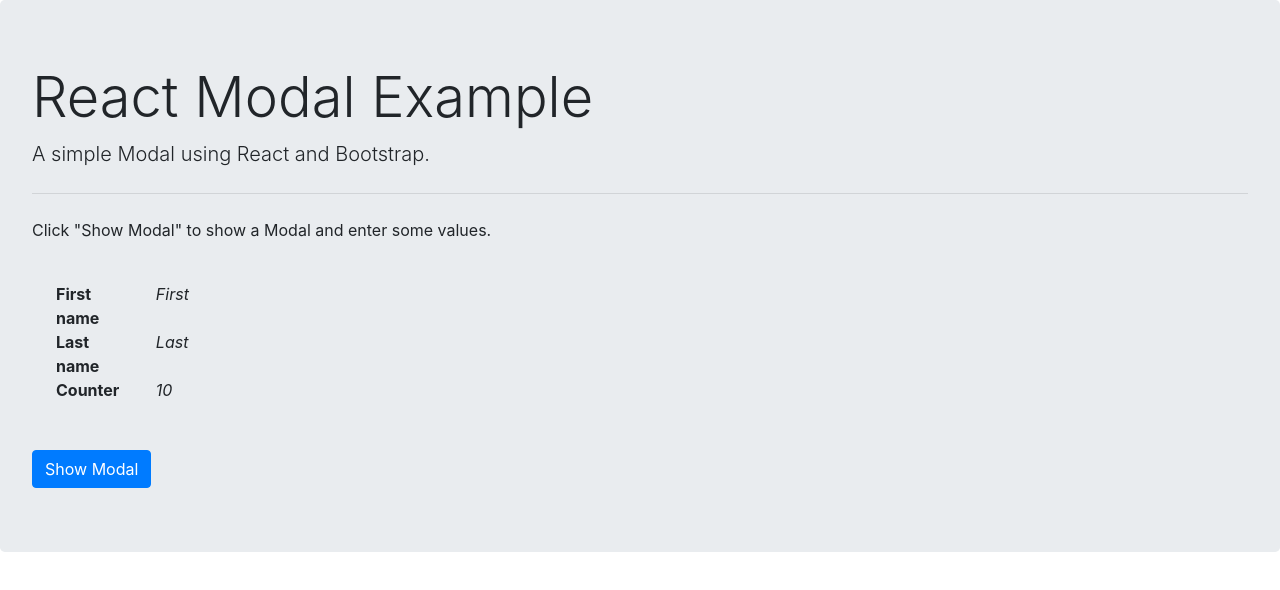
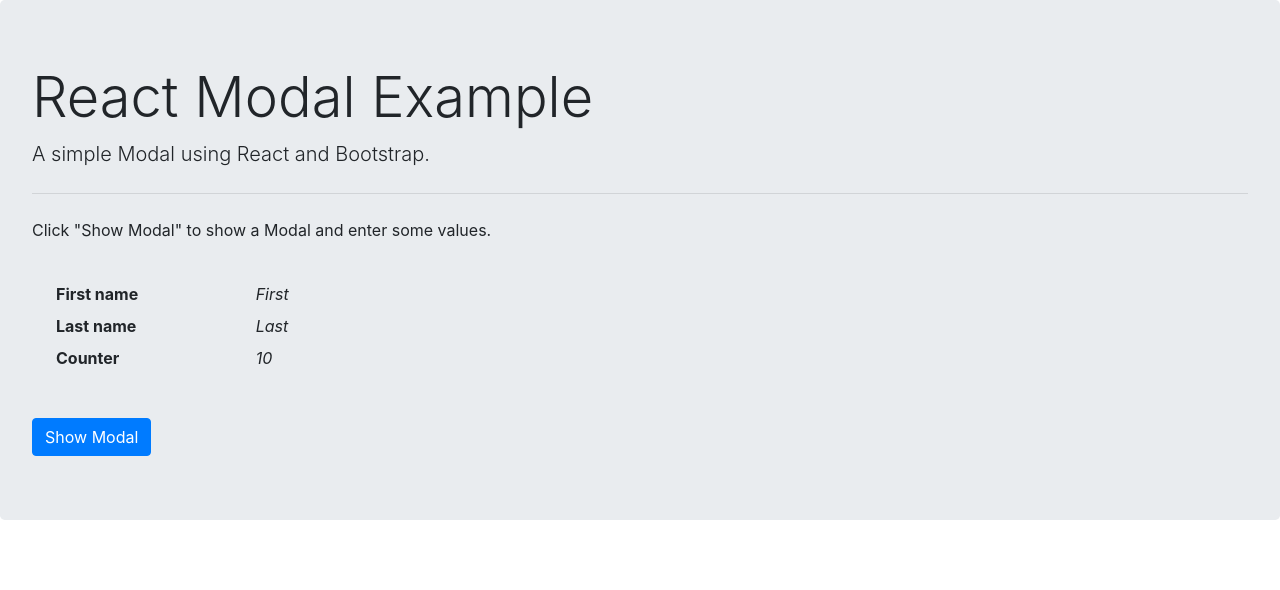
Before and after one commit to Toxe/react-modal, a React (Create React App) app: page / in a window 1280 px wide. Shown: the top 590 px of the page. Built offline with nearby package versions, Linux system fonts and the light colour scheme.

Commit message:
Make layout friendlier for smaller screens

```diff
--- a/src/Content.js
+++ b/src/Content.js
@@ -24,12 +24,12 @@
         <>
             <p>Click "Show Modal" to show a Modal and enter some values.</p>
             <dl className="row p-4">
-                <dt className="col-sm-1">First name</dt>
-                <dd className="col-sm-11"><em>{firstName}</em></dd>
-                <dt className="col-sm-1">Last name</dt>
-                <dd className="col-sm-11"><em>{lastName}</em></dd>
-                <dt className="col-sm-1">Counter</dt>
-                <dd className="col-sm-11"><em>{counter}</em></dd>
+                <dt className="col-sm-2">First name</dt>
+                <dd className="col-sm-10"><em>{firstName}</em></dd>
+                <dt className="col-sm-2">Last name</dt>
+                <dd className="col-sm-10"><em>{lastName}</em></dd>
+                <dt className="col-sm-2">Counter</dt>
+                <dd className="col-sm-10"><em>{counter}</em></dd>
             </dl>
             <button type="button" className="btn btn-primary" onClick={() => setModalVisible(true)}>
                 Show Modal
```
